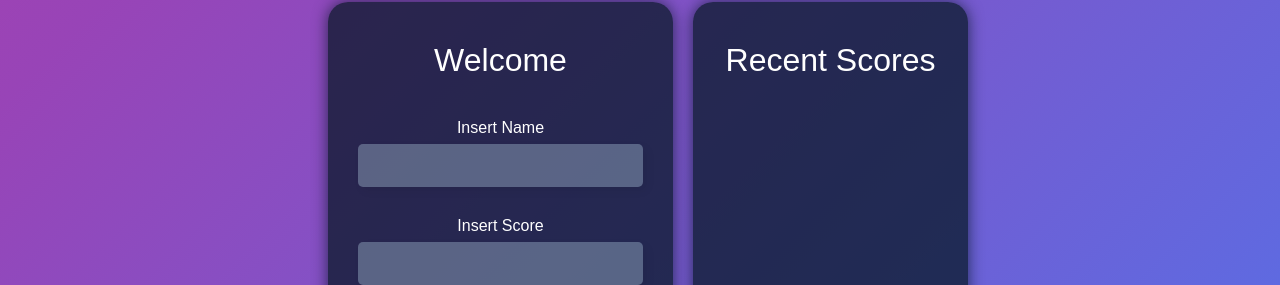
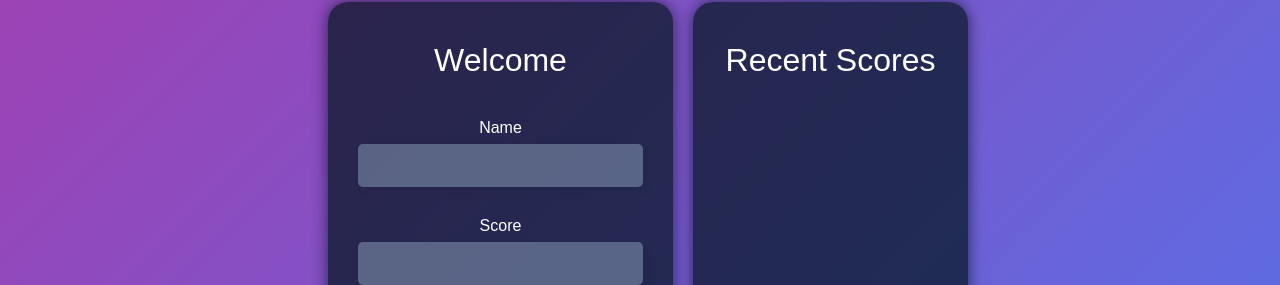
Before and after one commit to Amtresu/Leaderboard, a website built with webpack: page src/index.html in a window 1280 px wide. Shown: the part 117-402 px from the top of the page. Built offline with nearby package versions, Linux system fonts and the light colour scheme; no server answers.

Commit message:
Fixed HTML linter error

```diff
--- a/src/index.html
+++ b/src/index.html
@@ -16,12 +16,12 @@
             <h1 class="input-title">Welcome</h1>
             <form class="form">
                 <div class="input-group">
-                    <label for="name">Insert Name</label>
+                    <label>Name</label>
                     <input type="text" name="name" class="name-input">
                 </div>
 
                 <div class="input-group">
-                    <label for="score">Insert Score</label>
+                    <label>Score</label>
                     <input type="text" name="score" class="score-input">
                 </div>
 
```
Also changed, not shown: dist/index.html.
